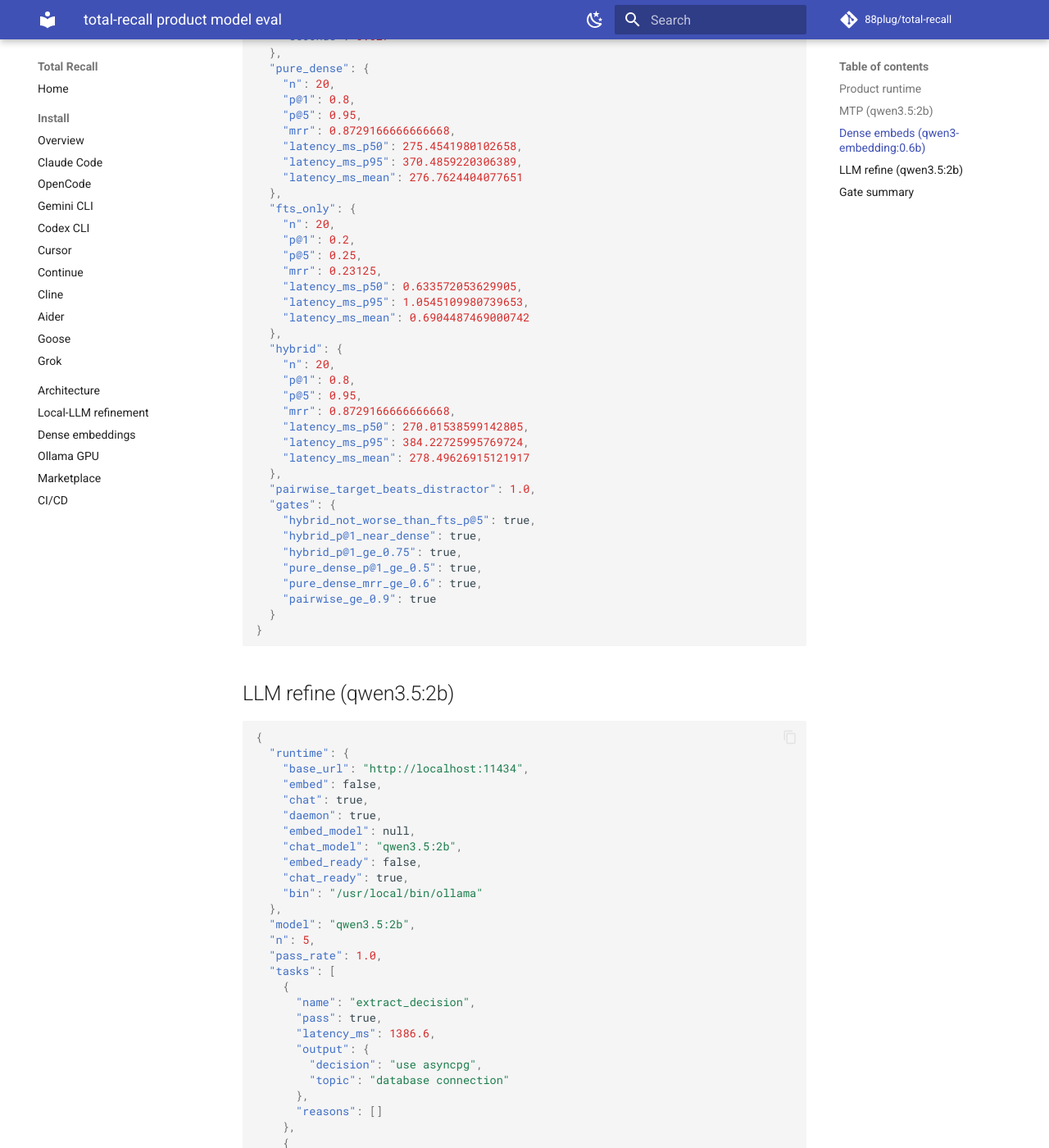
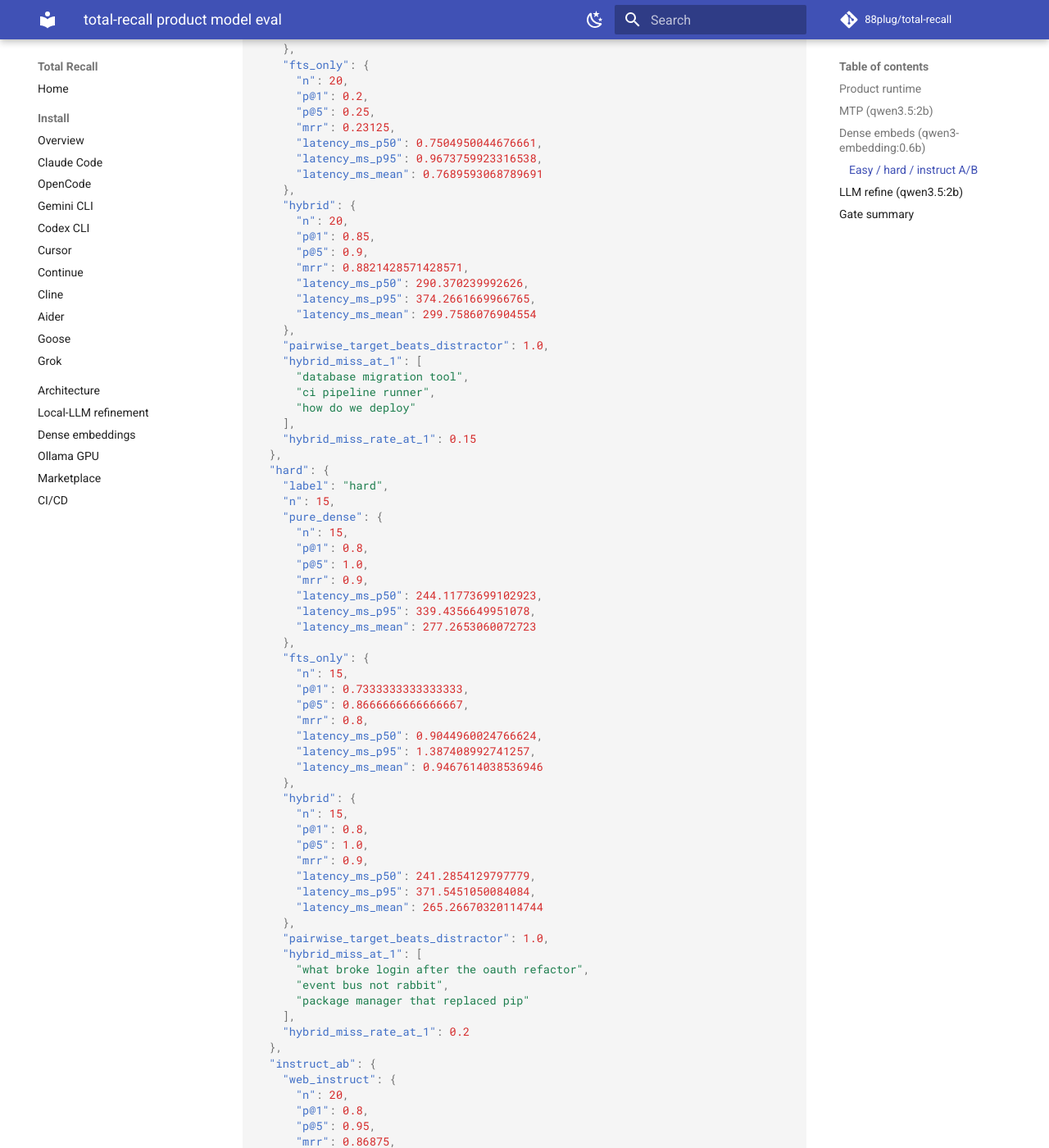
Before and after one commit to 88plug/total-recall, an MkDocs documentation site: the page built from docs/eval-product-models.md, in a window 1280 px wide and 1400 px high, scrolled down 1580 px. Shown: the whole window at 82% size. Built offline with MkDocs 1.6.1 and Material for MkDocs 9.7.7, drawn with Linux system fonts in a browser that asks for light colours; comment, search, counter and statistics services are not loaded; some of the changed text lies outside the part shown.

Commit message:
feat(vec): model-card crank — domain instruct, kind re-rank, hard eval
Ship Qwen3-Embedding domain query instruct (session memory, not web search),
L2 safety normalize, dense kind priority so decisions beat domain_fact
near-misses, and few-shot refine_machines for qwen3.5:2b.

Eval suite: split easy/hard indexes, instruct A/B, card-aligned LLM schemas
(no greedy temp=0). Live gates: easy hybrid P@1 0.85, hard P@1 0.80 P@5 1.0,
LLM 6/6 + machines precision, memory instruct +0.05 P@1 vs web default.

````diff
--- a/docs/eval-product-models.md
+++ b/docs/eval-product-models.md
@@ -50,90 +50,134 @@
 ```
 
 ## Dense embeds (qwen3-embedding:0.6b)
+Query instruct (truncated): `Instruct: Retrieve relevant past engineering decisions, corrections, tool preferences, and session notes that answer the`
+
+### Easy / hard / instruct A/B
 ```json
 {
-  "runtime": {
-    "base_url": "http://localhost:11434",
-    "embed": true,
-    "chat": false,
-    "daemon": true,
-    "embed_model": "qwen3-embedding:0.6b",
-    "chat_model": null,
-    "embed_ready": true,
-    "chat_ready": false,
-    "bin": "/usr/local/bin/ollama"
+  "easy": {
+    "label": "easy",
+    "n": 20,
+    "pure_dense": {
+      "n": 20,
+      "p@1": 0.85,
+      "p@5": 0.9,
+      "mrr": 0.8821428571428571,
+      "latency_ms_p50": 275.0484310090542,
+      "latency_ms_p95": 330.8732900186442,
+      "latency_ms_mean": 294.2612450075103
+    },
+    "fts_only": {
+      "n": 20,
+      "p@1": 0.2,
+      "p@5": 0.25,
+      "mrr": 0.23125,
+      "latency_ms_p50": 0.7504950044676661,
+      "latency_ms_p95": 0.9673759923316538,
+      "latency_ms_mean": 0.7689593068789691
+    },
+    "hybrid": {
+      "n": 20,
+      "p@1": 0.85,
+      "p@5": 0.9,
+      "mrr": 0.8821428571428571,
+      "latency_ms_p50": 290.370239992626,
+      "latency_ms_p95": 374.2661669966765,
+      "latency_ms_mean": 299.7586076904554
+    },
+    "pairwise_target_beats_distractor": 1.0,
+    "hybrid_miss_at_1": [
+      "database migration tool",
+      "ci pipeline runner",
+      "how do we deploy"
+    ],
+    "hybrid_miss_rate_at_1": 0.15
+  },
+  "hard": {
+    "label": "hard",
+    "n": 15,
+    "pure_dense": {
+      "n": 15,
+      "p@1": 0.8,
+      "p@5": 1.0,
+      "mrr": 0.9,
+      "latency_ms_p50": 244.11773699102923,
+      "latency_ms_p95": 339.4356649951078,
+      "latency_ms_mean": 277.2653060072723
+    },
+    "fts_only": {
+      "n": 15,
+      "p@1": 0.7333333333333333,
+      "p@5": 0.8666666666666667,
+      "mrr": 0.8,
+      "latency_ms_p50": 0.9044960024766624,
+      "latency_ms_p95": 1.387408992741257,
+      "latency_ms_mean": 0.9467614038536946
+    },
+    "hybrid": {
+      "n": 15,
+      "p@1": 0.8,
+      "p@5": 1.0,
+      "mrr": 0.9,
+      "latency_ms_p50": 241.2854129797779,
+      "latency_ms_p95": 371.5451050084084,
+      "latency_ms_mean": 265.26670320114744
+    },
+    "pairwise_target_beats_distractor": 1.0,
+    "hybrid_miss_at_1": [
+      "what broke login after the oauth refactor",
+      "event bus not rabbit",
+      "package manager that replaced pip"
+    ],
+    "hybrid_miss_rate_at_1": 0.2
+  },
+  "instruct_ab": {
+    "web_instruct": {
+      "n": 20,
+      "p@1": 0.8,
+      "p@5": 0.95,
+      "mrr": 0.86875,
+      "latency_ms_p50": 244.04119298560545,
+      "latency_ms_p95": 316.2671070313081,
+      "latency_ms_mean": 254.21270855003968
+    },
+    "memory_instruct": {
+      "n": 20,
+      "p@1": 0.85,
+      "p@5": 0.9,
+      "mrr": 0.88125,
+      "latency_ms_p50": 204.71891103079543,
+      "latency_ms_p95": 237.07058699801564,
+      "latency_ms_mean": 206.81498409830965
+    },
+    "memory_p@1_delta": 0.05,
+    "memory_mrr_delta": 0.0125,
+    "memory_wins_or_ties_p@1": true
+  },
+  "backfill": {
+    "easy_embedded": 30,
+    "easy_seconds": 1.541,
+    "hard_embedded": 40,
+    "hard_seconds": 1.738
   },
   "model": "qwen3-embedding:0.6b",
-  "backend": "ollama",
-  "dim": 1024,
-  "backfill": {
-    "embedded": 28,
-    "chunks": 28,
-    "seconds": 0.627
-  },
-  "pure_dense": {
-    "n": 20,
-    "p@1": 0.8,
-    "p@5": 0.95,
-    "mrr": 0.8729166666666668,
-    "latency_ms_p50": 275.4541980102658,
-    "latency_ms_p95": 370.4859220306389,
-    "latency_ms_mean": 276.7624404077651
-  },
-  "fts_only": {
-    "n": 20,
-    "p@1": 0.2,
-    "p@5": 0.25,
-    "mrr": 0.23125,
-    "latency_ms_p50": 0.633572053629905,
-    "latency_ms_p95": 1.0545109980739653,
-    "latency_ms_mean": 0.6904487469000742
-  },
-  "hybrid": {
-    "n": 20,
-    "p@1": 0.8,
-    "p@5": 0.95,
-    "mrr": 0.8729166666666668,
-    "latency_ms_p50": 270.01538599142805,
-    "latency_ms_p95": 384.22725995769724,
-    "latency_ms_mean": 278.49626915121917
-  },
-  "pairwise_target_beats_distractor": 1.0,
-  "gates": {
-    "hybrid_not_worse_than_fts_p@5": true,
-    "hybrid_p@1_near_dense": true,
-    "hybrid_p@1_ge_0.75": true,
-    "pure_dense_p@1_ge_0.5": true,
-    "pure_dense_mrr_ge_0.6": true,
-    "pairwise_ge_0.9": true
-  }
+  "dim": 1024
 }
 ```
 
 ## LLM refine (qwen3.5:2b)
 ```json
 {
-  "runtime": {
-    "base_url": "http://localhost:11434",
-    "embed": false,
-    "chat": true,
-    "daemon": true,
-    "embed_model": null,
-    "chat_model": "qwen3.5:2b",
-    "embed_ready": false,
-    "chat_ready": true,
-    "bin": "/usr/local/bin/ollama"
-  },
   "model": "qwen3.5:2b",
-  "n": 5,
+  "n": 6,
   "pass_rate": 1.0,
   "tasks": [
     {
       "name": "extract_decision",
       "pass": true,
-      "latency_ms": 1386.6,
+      "latency_ms": 1179.8,
       "output": {
-        "decision": "use asyncpg",
+        "decision": "asyncpg for postgres",
         "topic": "database connection"
       },
       "reasons": []
@@ -141,27 +185,27 @@
     {
       "name": "extract_ban",
       "pass": true,
-      "latency_ms": 1611.4,
+      "latency_ms": 1625.9,
       "output": {
-        "banned": "committing .env files with secrets",
-        "reason": "Always use a secret management vault instead"
+        "banned": "commit .env files with secrets",
+        "reason": "prevents accidental exposure of sensitive credentials in version control"
       },
       "reasons": []
     },
     {
       "name": "classify_correction",
       "pass": true,
-      "latency_ms": 1641.3,
+      "latency_ms": 1247.1,
       "output": {
         "is_correction": true,
-        "summary": "User requested switching from Black to Ruff for code formatting."
+        "summary": "prefer ruff over black"
       },
       "reasons": []
     },
     {
       "name": "machine_ner",
       "pass": true,
-      "latency_ms": 2456.7,
+      "latency_ms": 1266.7,
       "output": {
         "hosts": [
           "web-01",
@@ -177,28 +221,36 @@
     {
       "name": "vocab_def",
       "pass": true,
-      "latency_ms": 2338.0,
+      "latency_ms": 1159.0,
       "output": {
         "term": "harness",
-        "definition": "the Claude Code / Grok plugin runner"
+        "definition": "Claude Code / Grok plugin runner"
+      },
+      "reasons": []
+    },
+    {
+      "name": "null_when_missing",
+      "pass": true,
+      "latency_ms": 859.4,
+      "output": {
+        "hosts": []
       },
       "reasons": []
     }
   ],
   "production_refine": {
-    "machines_ms": 2079.6,
+    "machines_ms": 1205.0,
     "machines": {
       "kept": [
-        "asyncpg",
         "cache-02",
         "web-01"
       ],
       "kept_real_hosts": true,
       "dropped_monday": true,
-      "dropped_asyncpg": false
+      "dropped_asyncpg": true
     },
     "machines_ok": true,
-    "vocab_ms": 2824.3,
+    "vocab_ms": 2601.4,
     "vocab_definitions": {
       "harness": "A plugin runner that manages Claude Code and Grok sessions by loading associated MCP servers and skills.",
       "project_key": "A mechanism used to collapse Git worktrees back to the repository root, which helps manage memory pooling."
@@ -206,9 +258,10 @@
     "vocab_ok": true
   },
   "gates": {
-    "json_task_pass_rate_ge_0.6": true,
+    "json_task_pass_rate_ge_0.8": true,
     "mean_latency_ms_lt_15000": true,
     "machines_refine_keeps_real_hosts": true,
+    "machines_refine_precision": true,
     "vocab_refine_defines_term": true
   }
 }
@@ -221,13 +274,19 @@
 - `PASS` mtp.has_mtp_tensors
 - `PASS` embeds.hybrid_not_worse_than_fts_p@5
 - `PASS` embeds.hybrid_p@1_near_dense
-- `PASS` embeds.hybrid_p@1_ge_0.75
-- `PASS` embeds.pure_dense_p@1_ge_0.5
-- `PASS` embeds.pure_dense_mrr_ge_0.6
-- `PASS` embeds.pairwise_ge_0.9
-- `PASS` llm.json_task_pass_rate_ge_0.6
+- `PASS` embeds.easy_hybrid_p@1_ge_0.75
+- `PASS` embeds.easy_pure_dense_p@1_ge_0.7
+- `PASS` embeds.easy_pure_dense_mrr_ge_0.75
+- `PASS` embeds.easy_pairwise_ge_0.9
+- `PASS` embeds.hard_hybrid_p@1_ge_0.6
+- `PASS` embeds.hard_hybrid_p@5_ge_0.85
+- `PASS` embeds.hard_pure_dense_p@1_ge_0.55
+- `PASS` embeds.hard_miss_rate_at_1_le_0.4
+- `PASS` embeds.memory_instruct_not_worse_than_web
+- `PASS` llm.json_task_pass_rate_ge_0.8
 - `PASS` llm.mean_latency_ms_lt_15000
 - `PASS` llm.machines_refine_keeps_real_hosts
+- `PASS` llm.machines_refine_precision
 - `PASS` llm.vocab_refine_defines_term
 
-**Overall: PASS** (14/14 gates)
+**Overall: PASS** (20/20 gates)
--- a/pyproject.toml
+++ b/pyproject.toml
@@ -4,7 +4,7 @@
 
 [project]
 name = "total-recall"
-version = "2.3.3"
+version = "2.3.4"
 description = "Cross-session, cross-CLI memory for AI coding assistants. Mines transcripts from 10 supported CLI clients; surfaces operator identity / decisions / bans / corrections via MCP."
 readme = "README.md"
 license = "LicenseRef-FSL-1.1-ALv2"
````
Also changed, not shown: other parts of docs/eval-product-models.md (+1 -1 lines), CHANGELOG.md (+15 -0 lines), docs/embeddings.md (+15 -3 lines), 4 other files.
